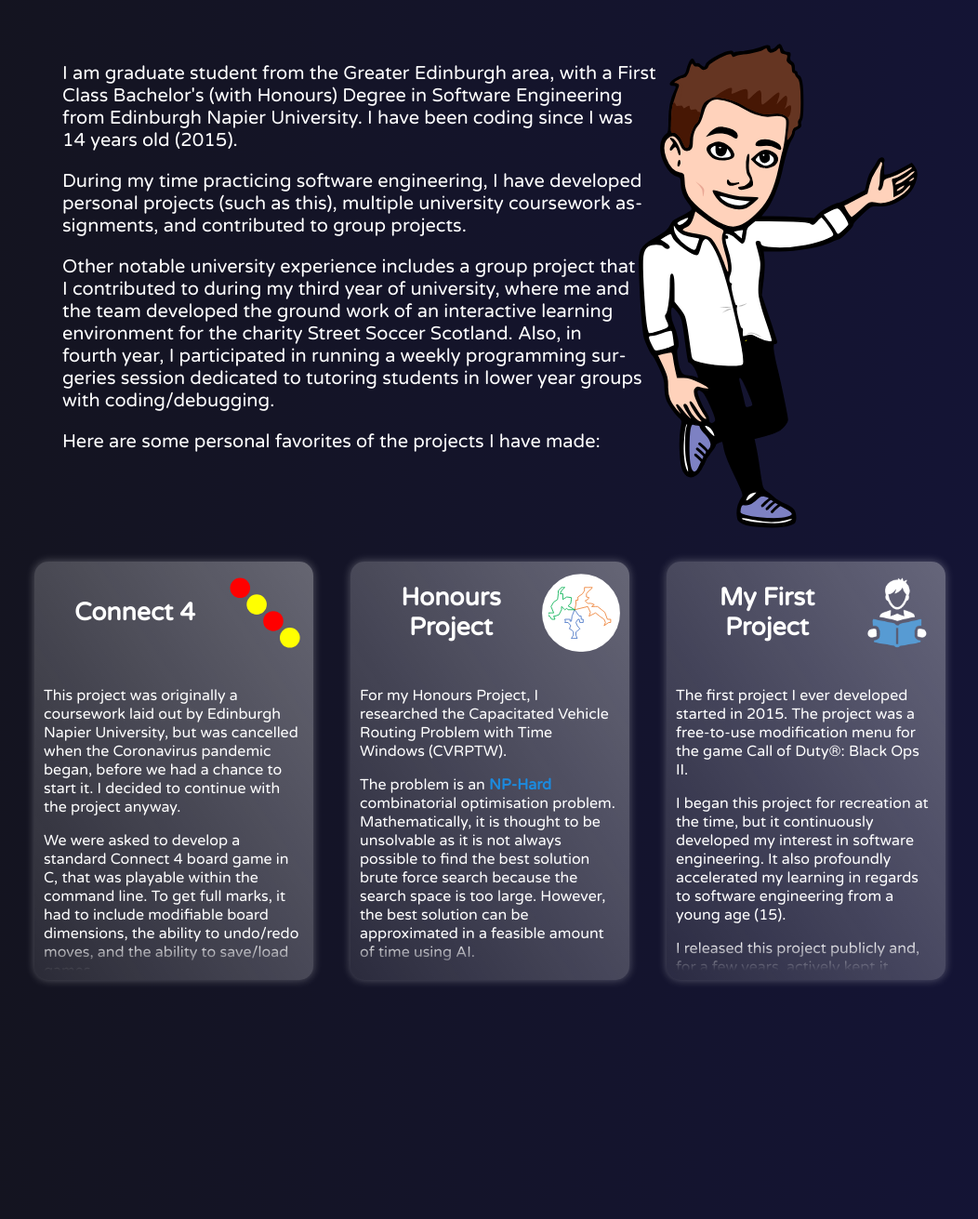
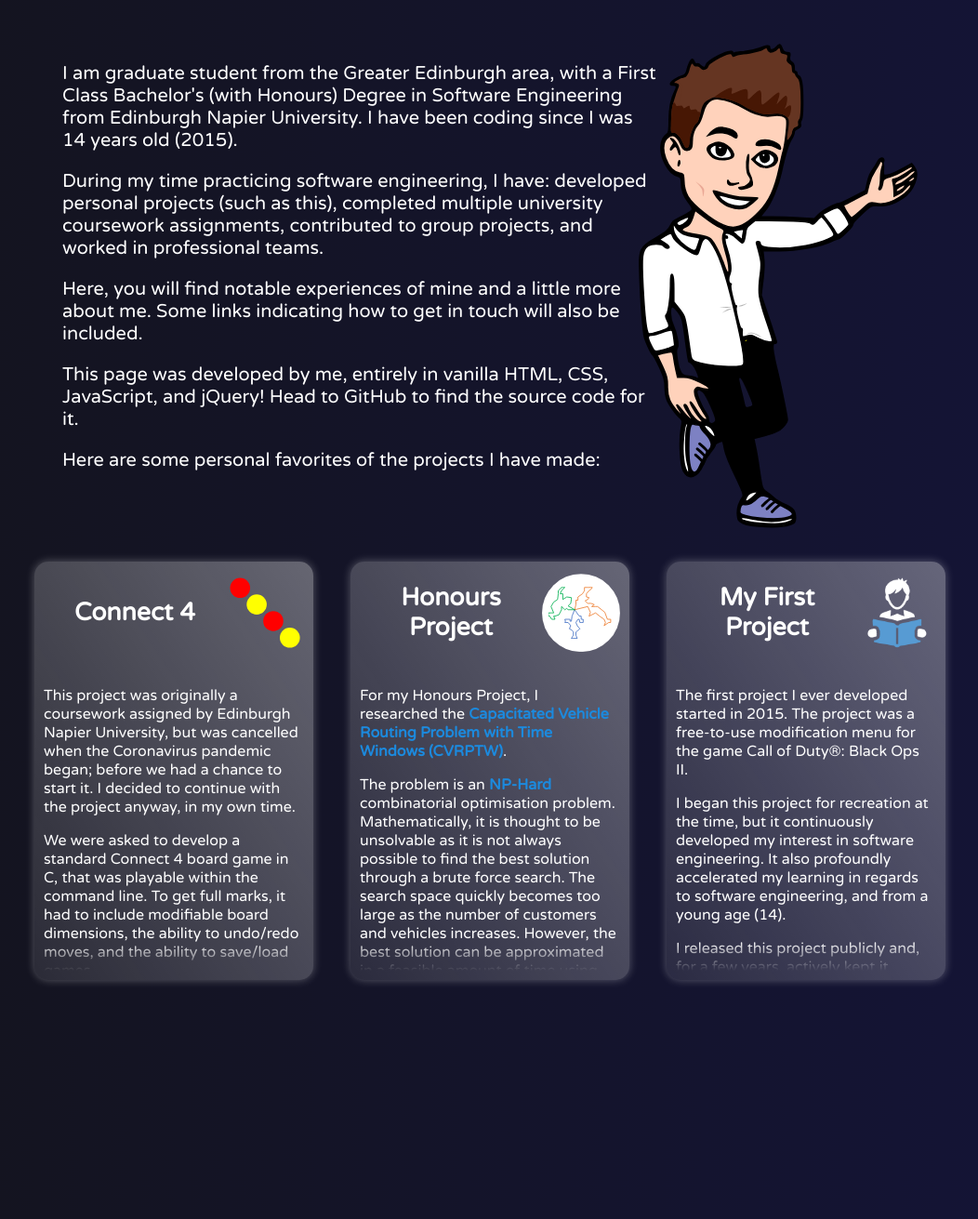
Before and after one commit to taylorc1009/Personal-Portfolio, a Flask app: page / in a window 1280 px wide. Shown: the part 1188-2499 px from the top of the page at 93% size, without its empty margins (113-1165 px from the left). Run offline with Flask 2, Linux system fonts and the light colour scheme.

Commit message:
Updated some text

```diff
--- a/templates/index.html
+++ b/templates/index.html
@@ -111,8 +111,9 @@
 					<div id="about-me">
 						<img id="bitmoji" src="{{ url_for('static', filename='bitmoji.svg') }}" onclick="miscellaneous.copyrightNotice();">
 						<p class="about-me-paragraph body-paragraph">I am graduate student from the Greater Edinburgh area, with a First Class Bachelor's (with Honours) Degree in Software Engineering from Edinburgh Napier University. I have been coding since I was 14 years old (2015).</p>
-						<p class="about-me-paragraph body-paragraph">During my time practicing software engineering, I have developed personal projects (such as this), multiple university coursework assignments, and contributed to group projects.</p>
-						<p class="about-me-paragraph body-paragraph">Other notable university experience includes a group project that I contributed to during my third year of university, where me and the team developed the ground work of an interactive learning environment for the charity Street Soccer Scotland. Also, in fourth year, I participated in running a weekly programming surgeries session dedicated to tutoring students in lower year groups with coding/debugging.</p>
+						<p class="about-me-paragraph body-paragraph">During my time practicing software engineering, I have: developed personal projects (such as this), completed multiple university coursework assignments, contributed to group projects, and worked in professional teams.</p>
+						<p class="about-me-paragraph body-paragraph">Here, you will find notable experiences of mine and a little more about me. Some links indicating how to get in touch will also be included.</p>
+						<p class="about-me-paragraph body-paragraph">This page was developed by me, entirely in vanilla HTML, CSS, JavaScript, and jQuery! Head to GitHub to find the source code for it.</p>
 						<p class="about-me-paragraph body-paragraph">Here are some personal favorites of the projects I have made:</p>
 					</div>
 					<div id="cards-1" class="card-container">
@@ -124,9 +125,9 @@
 										<img src="{{ url_for('static', filename='connect_4.svg') }}"/>
 									</div>
 									<div class="body-card-body">
-										<p class="card-text">This project was originally a coursework laid out by Edinburgh Napier University, but was cancelled when the Coronavirus pandemic began, before we had a chance to start it. I decided to continue with the project anyway.</p>
+										<p class="card-text">This project was originally a coursework assigned by Edinburgh Napier University, but was cancelled when the Coronavirus pandemic began; before we had a chance to start it. I decided to continue with the project anyway, in my own time.</p>
 										<p class="card-text">We were asked to develop a standard Connect 4 board game in C, that was playable within the command line. To get full marks, it had to include modifiable board dimensions, the ability to undo/redo moves, and the ability to save/load games.</p>
-										<p class="card-text">After implementing all of this, I took a step further by implementing AI for users to play against. The <a target="_blank" href="https://en.wikipedia.org/wiki/Minimax">Minimax Algorithm</a> with <a target="_blank" href="https://en.wikipedia.org/wiki/Alpha%E2%80%93beta_pruning">Alpha-Beta Pruning</a> was implemented to achieve this. Minimax is a <a target="_blank" href="https://en.wikipedia.org/wiki/Decision_tree">decision-tree</a>-based algorithm, and the Alpha-Beta heuristic allows the execution time of Minimax to be reduced by cancelling decision branches that can only yield a result worse than the current-best decision.</p>
+										<p class="card-text">After implementing all of this, I took a step further by implementing AI for users to play against. The <a target="_blank" href="https://en.wikipedia.org/wiki/Minimax">Minimax Algorithm</a> with <a target="_blank" href="https://en.wikipedia.org/wiki/Alpha%E2%80%93beta_pruning">Alpha-Beta Pruning</a> was implemented to achieve this. Minimax is a <a target="_blank" href="https://en.wikipedia.org/wiki/Decision_tree">decision-tree</a>-based algorithm, and the Alpha-Beta heuristic allows the execution time of Minimax to be reduced by cutting-short decision branches that can only yield a result worse than the current-best.</p>
 									</div>
 								</div>
 							</li>
@@ -137,9 +138,9 @@
 										<img class="circle-img" src="{{ url_for('static', filename='honours_project.svg') }}"/>
 									</div>
 									<div class="body-card-body">
-										<p class="card-text">For my Honours Project, I researched the Capacitated Vehicle Routing Problem with Time Windows (CVRPTW).</p>
-										<p class="card-text">The problem is an <a target="_blank" href="https://en.wikipedia.org/wiki/NP-hardness">NP-Hard</a> combinatorial optimisation problem. Mathematically, it is thought to be unsolvable as it is not always possible to find the best solution brute force search because the search space is too large. However, the best solution can be approximated in a feasible amount of time using AI.</p>
-										<p class="card-text">The AI meta-heuristic I used is known as a <a target="_blank" href="https://en.wikipedia.org/wiki/Genetic_algorithm">Genetic Algorithm</a>. During the project, I experimented with two existing algorithms and wrote my own based on my findings. The algorithm I wrote (FIGA) proved better than the other two.</p>
+										<p class="card-text">For my Honours Project, I researched the <a target="_blank" href="https://www.sintef.no/projectweb/top/vrptw/solomon-benchmark/">Capacitated Vehicle Routing Problem with Time Windows (CVRPTW)</a>.</p>
+										<p class="card-text">The problem is an <a target="_blank" href="https://en.wikipedia.org/wiki/NP-hardness">NP-Hard</a> combinatorial optimisation problem. Mathematically, it is thought to be unsolvable as it is not always possible to find the best solution through a brute force search. The search space quickly becomes too large as the number of customers and vehicles increases. However, the best solution can be approximated in a feasible amount of time using AI.</p>
+										<p class="card-text">The AI meta-heuristic I used is known as a <a target="_blank" href="https://en.wikipedia.org/wiki/Genetic_algorithm">Genetic Algorithm</a>. During the project, I experimented with two existing algorithms and wrote my own based on my findings.</p>
 									</div>
 								</div>
 							</li>
@@ -151,8 +152,9 @@
 									</div>
 									<div class="body-card-body">
 										<p class="card-text">The first project I ever developed started in 2015. The project was a free-to-use modification menu for the game Call of Duty®: Black Ops II.</p>
-										<p class="card-text">I began this project for recreation at the time, but it continuously developed my interest in software engineering. It also profoundly accelerated my learning in regards to software engineering from a young age (15).</p>
-										<p class="card-text">I released this project publicly and, for a few years, actively kept it updated. Over time, it received an increasing amount of positive feedback - if any original fans of the project happen to be reading, I sincerely thank you for the memories, experience, support, and I hope life is going great! ❤️ The community and forum which this project used to be active can be found <a target="_blank" href="https://www.nextgenupdate.com/forums/black-ops-2-gsc-mods-scripts/843778-source-predator-v6-7-original-oldschool-base-non-host-end-game-blocker-1.html">here</a>.</p>
+										<p class="card-text">I began this project for recreation at the time, but it continuously developed my interest in software engineering. It also profoundly accelerated my learning in regards to software engineering, and from a young age (14).</p>
+										<p class="card-text">I released this project publicly and, for a few years, actively kept it updated. Over time, it received an increasing amount of positive feedback. If any original fans of the project happen to be reading, I sincerely thank you for the memories, experience, support, and I hope life is going great! ❤️</p>
+										<p class="card-text">The community and forum which this project used to be active can be found <a target="_blank" href="https://www.nextgenupdate.com/forums/black-ops-2-gsc-mods-scripts/843778-source-predator-v6-7-original-oldschool-base-non-host-end-game-blocker-1.html">here</a>.</p>
 									</div>
 								</div>
 							</li>
```
